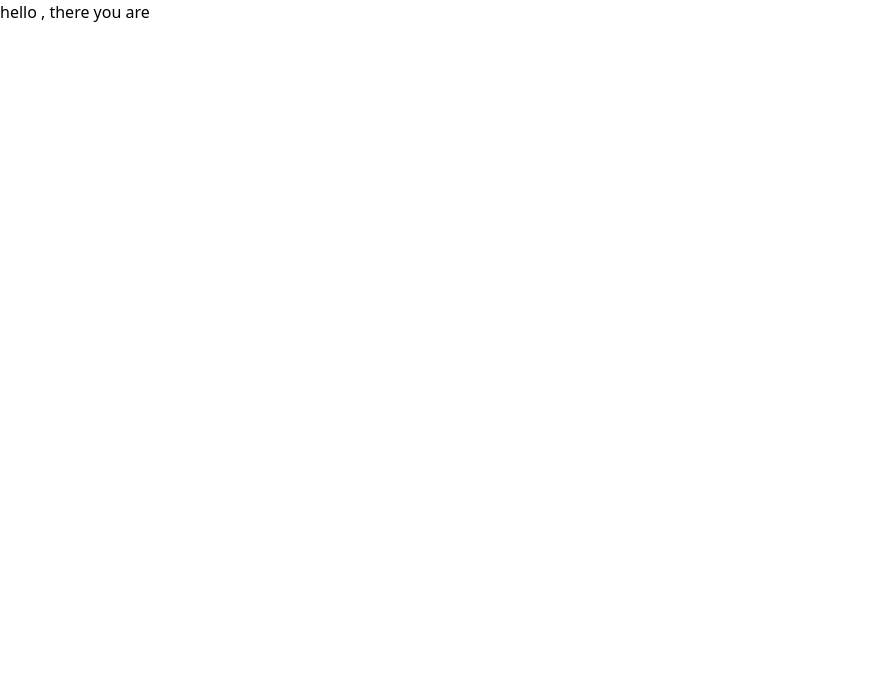
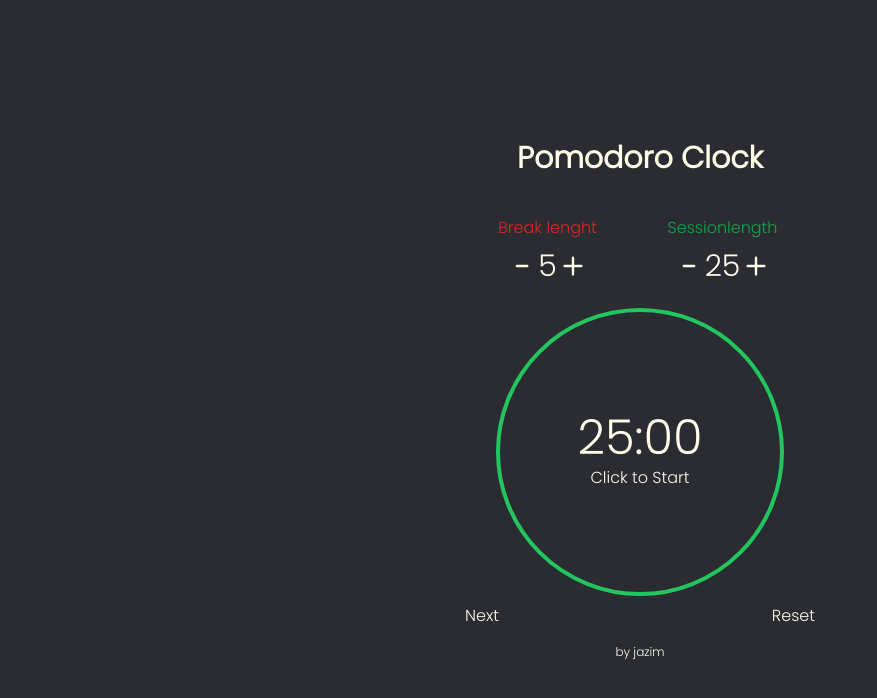
Before and after one commit to Muhammedjazimtk/pomodoro, a React (Vite) app: page / in a window 1280 px wide. Shown: the top 698 px of the page, without its empty margins (0-877 px from the left). Built offline with nearby package versions, Linux system fonts and the light colour scheme.

Commit message:
completed layout

```diff
--- a/index.html
+++ b/index.html
@@ -2,7 +2,9 @@
 <html lang="en">
   <head>
     <meta charset="UTF-8" />
-
+    <link rel="preconnect" href="https://fonts.googleapis.com">
+<link rel="preconnect" href="https://fonts.gstatic.com" crossorigin>
+<link href="https://fonts.googleapis.com/css2?family=Poppins:wght@300&display=swap" rel="stylesheet">
     <meta name="viewport" content="width=device-width, initial-scale=1.0" />
     <title>Pomodoro</title>
   </head>
--- a/package.json
+++ b/package.json
@@ -10,6 +10,7 @@
     "preview": "vite preview"
   },
   "dependencies": {
+    "@heroicons/react": "^1.0.6",
     "react": "^18.2.0",
     "react-dom": "^18.2.0"
   },
--- a/src/App.jsx
+++ b/src/App.jsx
@@ -1,7 +1,71 @@
 import "./App.css";
+// import { PlusIcon } from "@heroicons/react/20";
+function App() {
+  return (
+    <div className="flex flex-col h-[100vh] w-[100%] justify-center items-center bg-[#2A2C31] gap-4">
+      <h1 className="text-yellow-50 text-3xl font-semibold">Pomodoro Clock</h1>
+      <div className="flex flex-col w-[350px] h-min gap-2 pt-2  items-center ">
+        <div className="flex justify-around w-full ">
+          <div className=" w-[100px] h-[100px] flex flex-col items-center justify-center gap-2 ">
+            <p className="text-red-600 text-base">Break lenght</p>
+            <div className="flex items-center">
+              <svg
+                xmlns="http://www.w3.org/2000/svg"
+                viewBox="0 0 20 20"
+                fill="currentColor"
+                className="w-8 h-8 text-yellow-50"
+              >
+                <path d="M6.75 9.25a.75.75 0 000 1.5h6.5a.75.75 0 000-1.5h-6.5z" />
+              </svg>
 
-function App() {
-  return <div>hello , there you are</div>;
+              <p className="text-3xl text-yellow-50">5</p>
+              <svg
+                xmlns="http://www.w3.org/2000/svg"
+                viewBox="0 0 20 20"
+                fill="currentColor"
+                className="w-8 h-8 text-yellow-50"
+              >
+                <path d="M10.75 4.75a.75.75 0 00-1.5 0v4.5h-4.5a.75.75 0 000 1.5h4.5v4.5a.75.75 0 001.5 0v-4.5h4.5a.75.75 0 000-1.5h-4.5v-4.5z" />
+              </svg>
+            </div>
+          </div>
+          <div className="  h-[100px] w-[120px] flex flex-col items-center justify-center gap-2">
+            <p className="text-green-600 text-base">Sessionlength</p>
+            <div className="flex items-center">
+              <svg
+                xmlns="http://www.w3.org/2000/svg"
+                viewBox="0 0 20 20"
+                fill="currentColor"
+                className="w-8 h-8 text-yellow-50"
+              >
+                <path d="M6.75 9.25a.75.75 0 000 1.5h6.5a.75.75 0 000-1.5h-6.5z" />
+              </svg>
+
+              <p className="text-3xl text-yellow-50">25</p>
+              <svg
+                xmlns="http://www.w3.org/2000/svg"
+                viewBox="0 0 20 20"
+                fill="currentColor"
+                className="w-8 h-8 text-yellow-50"
+              >
+                <path d="M10.75 4.75a.75.75 0 00-1.5 0v4.5h-4.5a.75.75 0 000 1.5h4.5v4.5a.75.75 0 001.5 0v-4.5h4.5a.75.75 0 000-1.5h-4.5v-4.5z" />
+              </svg>
+            </div>
+          </div>
+        </div>
+
+        <div className="flex justify-center items-center flex-col gap-1 h-72 w-72 border-4 rounded-[100%] border-green-500  ">
+          <p className="text-yellow-50 text-5xl">25:00</p>
+          <button className="text-yellow-50">Click to Start</button>
+        </div>
+        <div className="flex w-full items-center justify-between">
+          <button className="text-yellow-50">Next</button>
+          <button className="text-yellow-50">Reset</button>
+        </div>
+      </div>
+      <p className="text-yellow-50 text-center text-xs">by jazim</p>
+    </div>
+  );
 }
 
 export default App;
--- a/src/index.css
+++ b/src/index.css
@@ -7,3 +7,7 @@
   margin: 0;
   padding: 0;
 }
+
+body {
+  font-family: "Poppins", sans-serif;
+}
```
Also changed, not shown: 1 other file (tests, documents, lock files or other folders).
